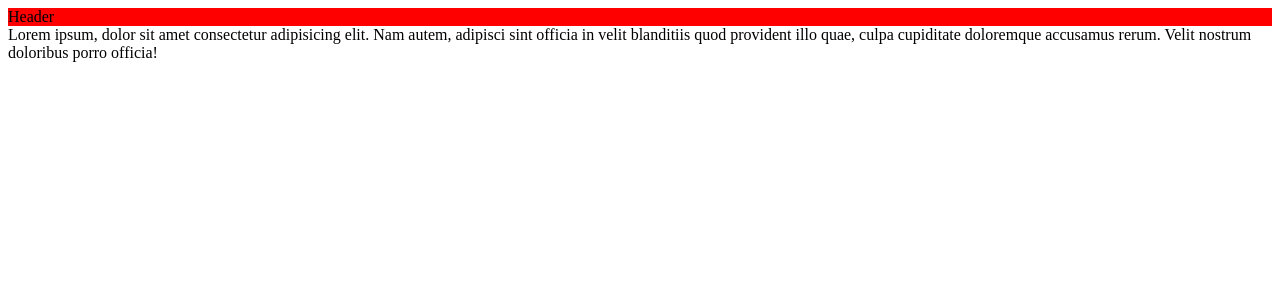
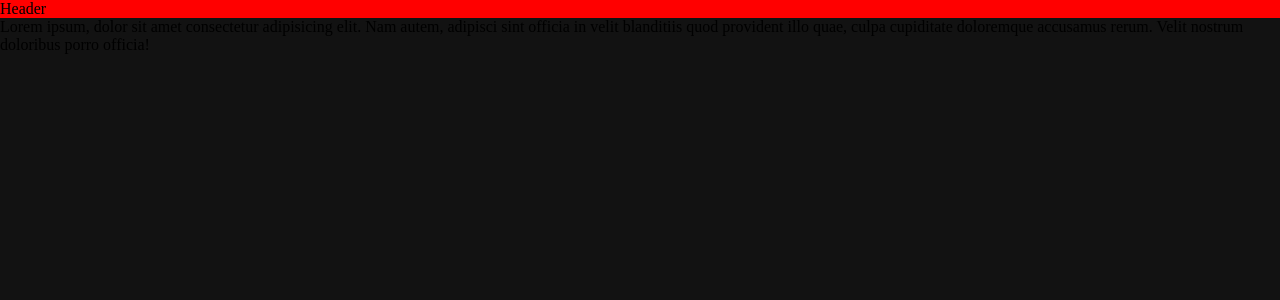
Before and after one commit to abhaykvincent/fine-web-app, a React (Create React App) app: page / in a window 1280 px wide. Shown: the top 300 px of the page. Built offline with nearby package versions, Linux system fonts and the light colour scheme; the HTML template or start-up script is replaced by a standard one.

Commit message:
App basic and common style #1

```diff
--- a/src/components/Home.js
+++ b/src/components/Home.js
@@ -1,7 +1,7 @@
 import React from 'react';
 import $ from "jquery";
 
-class Header extends React.Component{
+class Home extends React.Component{
   render(){
     return (
       <main className="home">
@@ -16,4 +16,4 @@ class Header extends React.Component{
   }
 }
 
-export default Header;
+export default Home;
--- a/src/css/App.scss
+++ b/src/css/App.scss
@@ -0,0 +1,6 @@
+@import './variables/color';
+body{
+    margin: 0;
+    padding: 0;
+    background-color: $dark-color;
+}
--- /dev/null
+++ b/src/css/variables/_color.scss
@@ -0,0 +1 @@
+$dark-color : #121212
```
